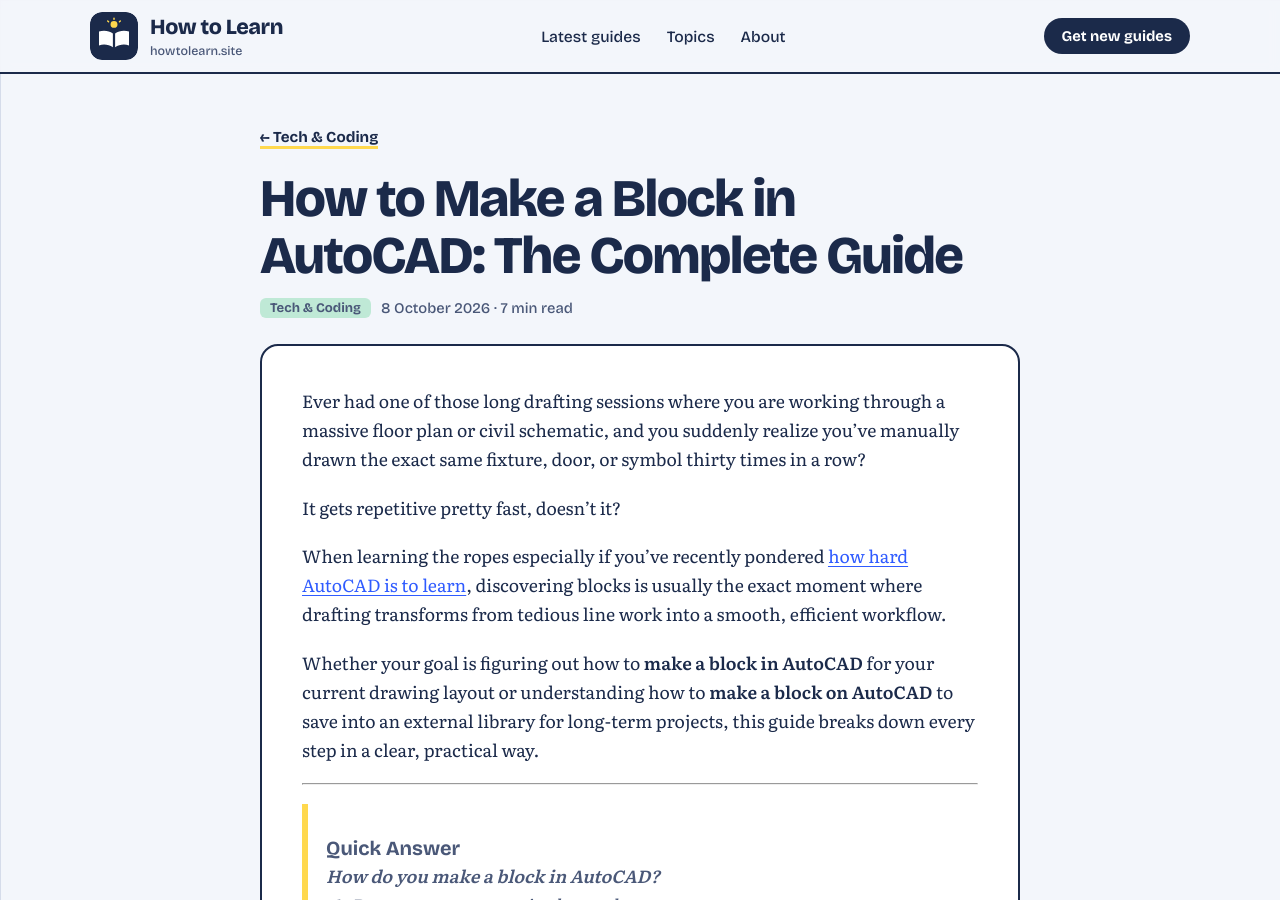
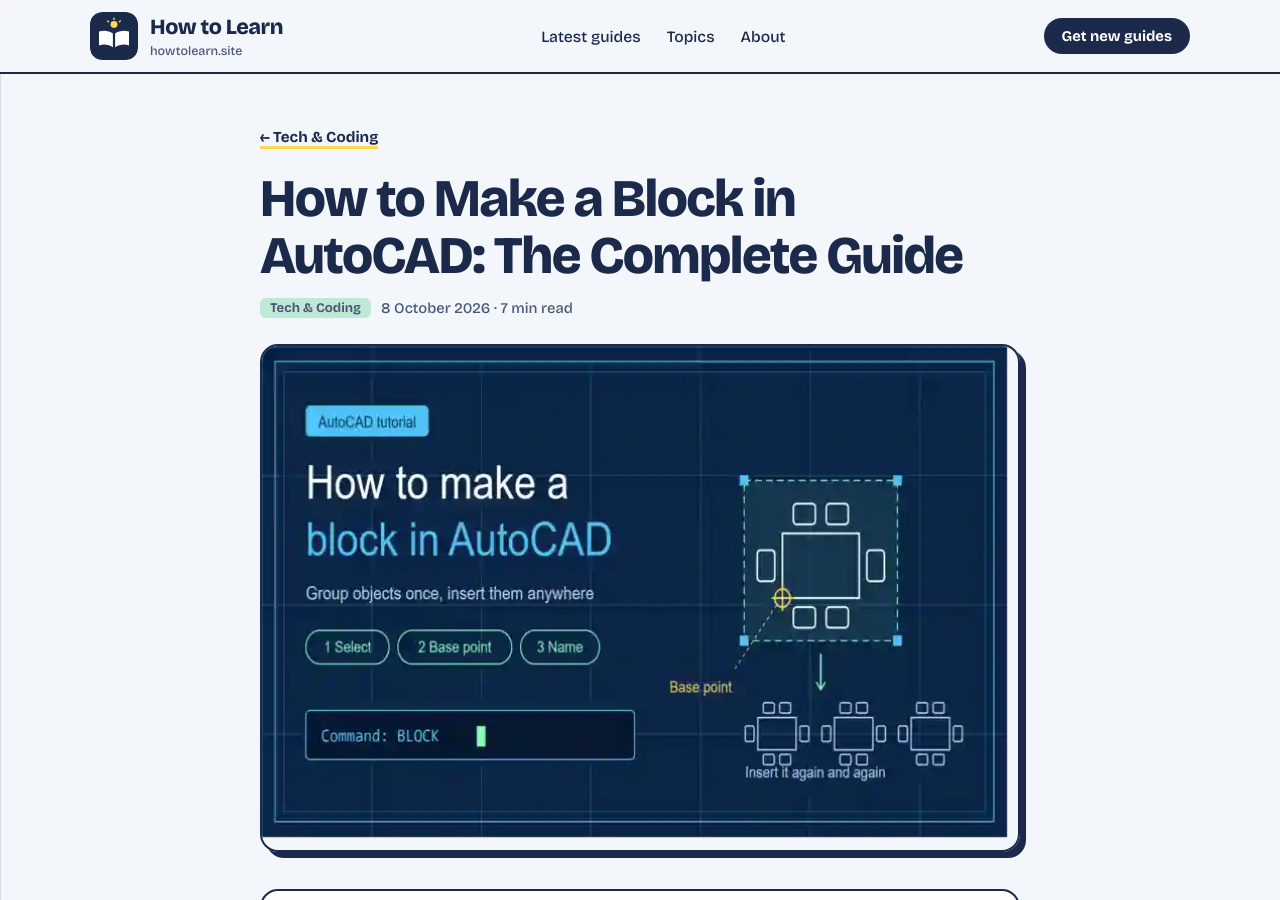
Before and after one commit to mehuls-ER7/mehuls-ER7.github.io, a Jekyll site: the page built from _posts/2026-10-07-how-to-make-a-block-in-autocad.md, in a window 1280 px wide and 900 px high. Built offline with Jekyll 4.4.1, drawn with Linux system fonts in a browser that asks for light colours.

Commit message:
Enhance AutoCAD block guide with image and description
Added image and description to the AutoCAD block guide.

```diff
--- a/_posts/2026-10-07-how-to-make-a-block-in-autocad.md
+++ b/_posts/2026-10-07-how-to-make-a-block-in-autocad.md
@@ -2,6 +2,7 @@
 title: "How to Make a Block in AutoCAD: The Complete Guide"
 date: 2026-10-08
 category: tech
+image: "/images/autocad-make-a-block.webp"
 description: "Learn how to make a block in AutoCAD step-by-step. Discover best practices for Layer 0, base point setup, WBLOCK exports, and editing tips."
 tags: ["AutoCAD", "CAD", "Tutorials", "Drafting", "Design"]
 ---
```
